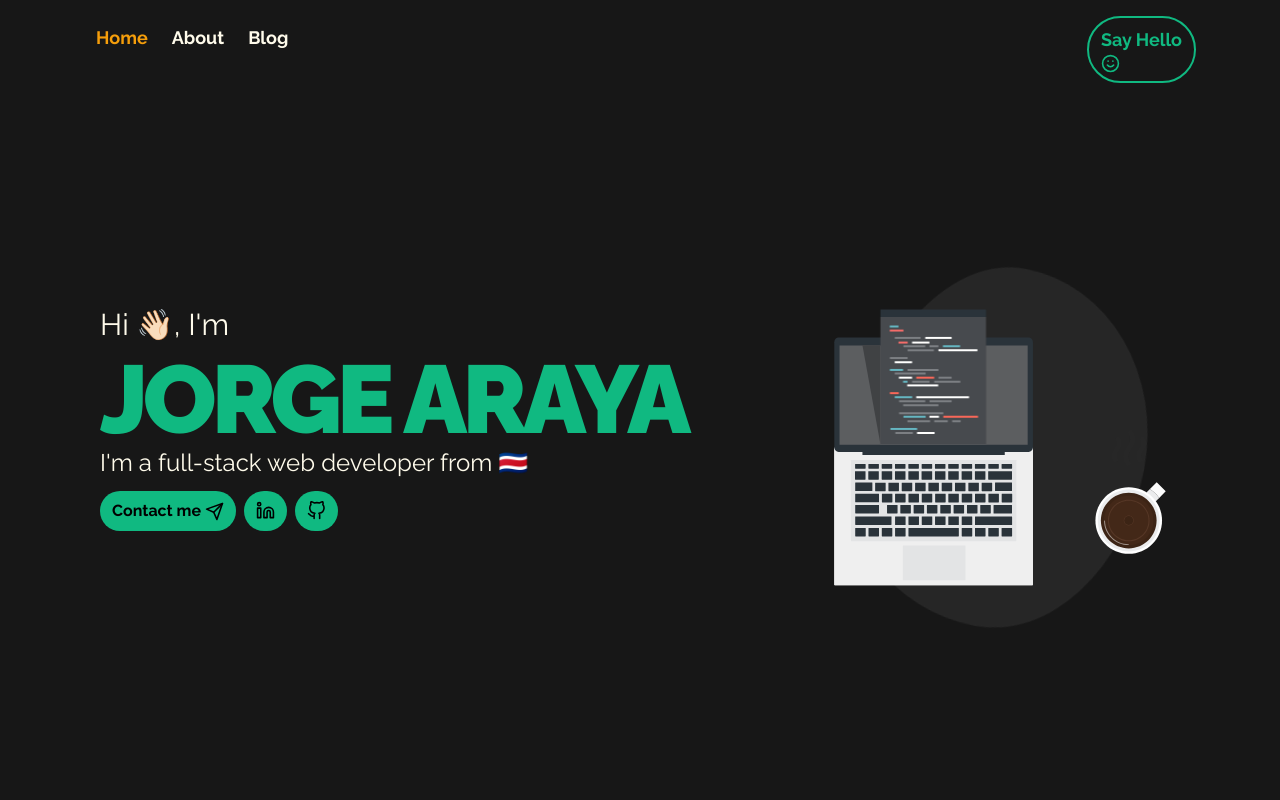
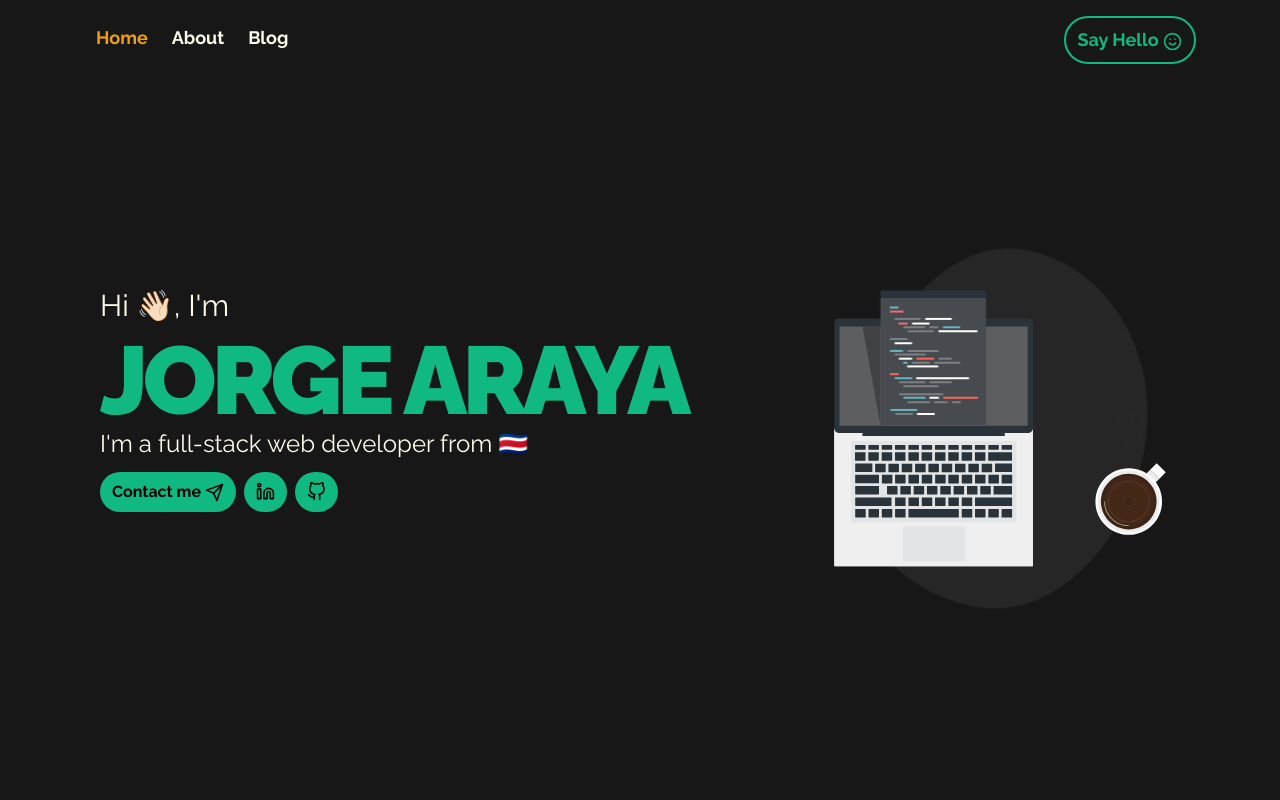
Before and after one commit to jorgearaya474/nxt-site, a Next.js app: page / in a window 1280 px wide. Shown: the top 800 px of the page. Built offline with nearby package versions, Linux system fonts and the light colour scheme.

Commit message:
fix issue

```diff
--- a/components/header.js
+++ b/components/header.js
@@ -29,7 +29,7 @@ export default function Header() {
             ))}
             <Link href="mailto:jorgearaya474@gmail.com">
               <a className="mr-0 ml-auto rounded-full px-3 py-2 font-bold text-lg text-emerald-500 border-2 border-emerald-500 hover:border-amber-500 hover:text-amber-500 transition ease-in-out duration-150">
-                Say Hello <Smile size={19} className="inline-block hidden md:block" />
+                Say Hello <Smile size={19} className="inline-block hidden md:inline" />
               </a>
             </Link>
           </ul>
```
